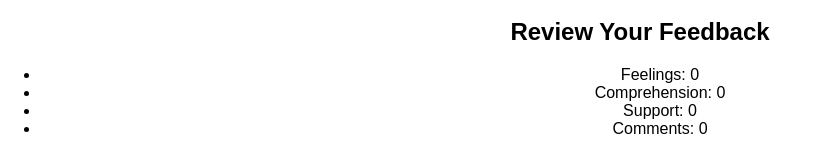
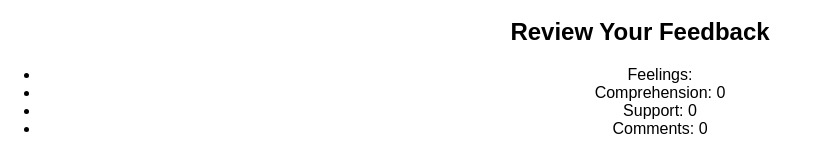
Before and after one commit to marifelangeles/feedback-form-weekend-challenge, a React (Create React App) app: page / in a window 1280 px wide. Shown: the part 190-343 px from the top of the page, without its empty margins (0-834 px from the left). Built offline with nearby package versions, Linux system fonts and the light colour scheme.

Commit message:
add feeling input on review feedback on click

```diff
--- a/src/components/Feelings/Feelings.js
+++ b/src/components/Feelings/Feelings.js
@@ -46,7 +46,7 @@ class Feelings extends Component {
                     </label>
                     <button onClick={this.handleClick}>Next</button>
                 </div>
-            <Review />
+            <Review feelings={this.state.input}/>
             </div>
         );
     }
--- a/src/components/Review/Review.js
+++ b/src/components/Review/Review.js
@@ -3,6 +3,7 @@ import React, { Component } from 'react';
 import { connect } from 'react-redux';
 
 class Review extends Component {
+
 
     handleClick = () => {
         console.log('/review submit clicked');
@@ -14,7 +15,7 @@ class Review extends Component {
             <div>
                 <h2>Review Your Feedback</h2>
                 <ul>
-                    <li>Feelings: 0</li>
+                    <li>Feelings: {this.props.feelings}</li>
                     <li>Comprehension: 0</li>
                     <li>Support: 0</li>
                     <li>Comments: 0</li>
@@ -28,4 +29,5 @@ class Review extends Component {
 const mapReduxStateToProps = (reduxState) => {
     return reduxState;
 }
+
 export default connect(mapReduxStateToProps)(Review);
```
